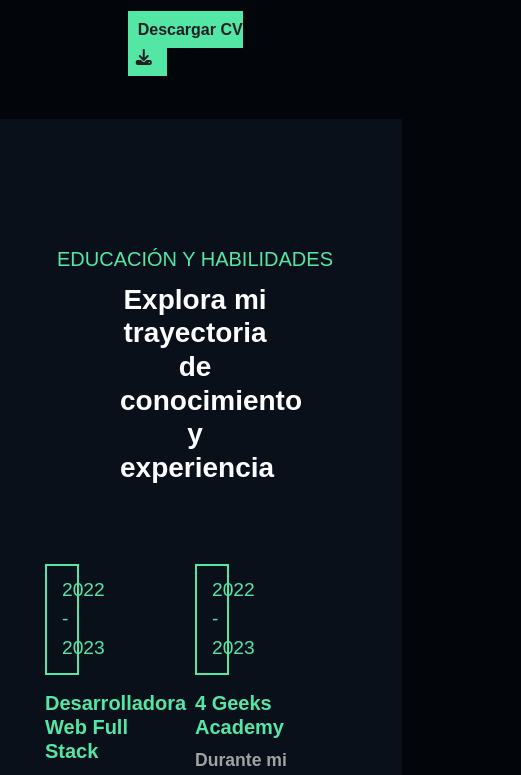
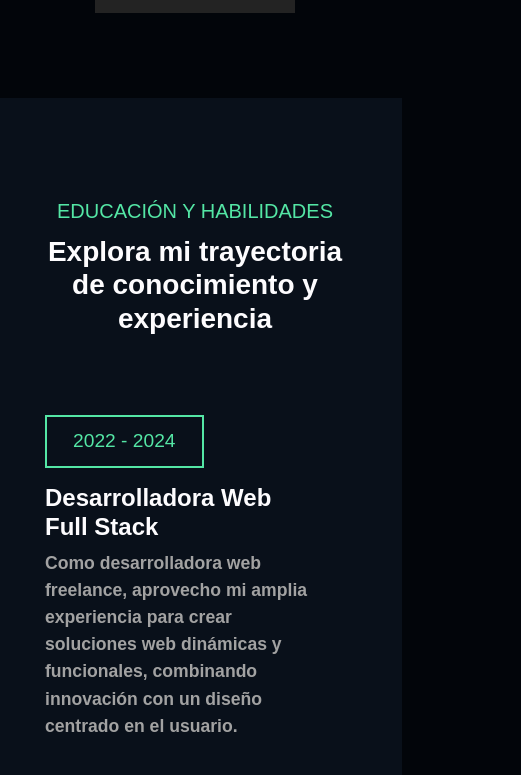
Before and after one commit to SaraMoreiraG/Portfolio, a React (Create React App) app: page / in a window 390 px wide. Shown: the part 4984-5759 px from the top of the page, 521 px wide, since content can reach past the window. Built offline with nearby package versions, Linux system fonts and the light colour scheme.

Commit message:
getintouch and skills responsive

```diff
--- a/src/App.css
+++ b/src/App.css
@@ -10,25 +10,20 @@ body {
   background-image: linear-gradient(to bottom right, #02050a, #09101a);
 }
 
-#about {
-  padding: 10em 5em 3em 5em;
-  background-color: #02050a;
-}
-
+#about,
+#skills,
+#projects,
 #getInTouch {
-  padding-left: 5em;
-  padding-right: 4em;
-  padding-top: 65px;
-}
-
-#skills,
-#projects {
-  padding: 0 100px 65px 100px;
-  background-color: #09101a;
+  padding: 85px 100px 65px 100px;
 }
 
 #contact {
-  padding: 5em;
+  padding: 0 100px 65px 100px;
+}
+#skills,
+#projects,
+#contact {
+  background-color: #09101a;
 }
 
 h1 {
@@ -49,6 +44,11 @@ h3 {
   line-height: 24px;
   color: #54E6A5;
   margin-top: 0.8em;
+}
+
+h4 {
+  font-size: 30px;
+  font-weight: 600;
 }
 
 p,
@@ -72,7 +72,8 @@ a {
   text-align: center;
   transition: background-color 0.3s ease-in-out;
 }
-.btn-clean{
+
+.btn-clean {
   border: none;
   text-decoration: none;
   background-color: transparent;
@@ -83,10 +84,6 @@ a {
   color: #1f1f24;
   font-weight: 600;
 }
-
-/* .btn-green2 {
-  width: 150px;
-} */
 
 .btn-green:hover,
 .btn-green2:hover,
@@ -100,7 +97,7 @@ a {
 }
 
 .btn-green2:hover .btn-clean,
-.btn-selected .btn-clean{
+.btn-selected .btn-clean {
   color: #fdfcfe;
 }
 
@@ -111,6 +108,18 @@ a {
 }
 
 @media (max-width: 992px) {
+  #about,
+  #skills,
+  #projects,
+  #getInTouch {
+    padding: 85px 80px 65px 80px;
+  }
+
+  #contact{
+    display: block;
+    padding: 20px 80px 65px 80px;
+
+  }
   h1 {
     font-size: 48px;
   }
@@ -119,32 +128,42 @@ a {
     font-size: 36px;
   }
 
-  #skills,
-  #projects {
-    padding: 0 80px 65px 80px;
+  h4 {
+    font-size: 28px;
   }
 }
 
 @media (max-width: 768px) {
+  #about,
+  #skills,
+  #projects,
+  #getInTouch {
+    padding: 85px 60px 65px 60px;
+  }
+
   .btn-green {
     padding: 10px 15px 10px 10px !important;
   }
-  .btn-green2{
+
+  .btn-green2 {
     width: none;
 
-  }
-  #skills,
-  #projects {
-    padding: 0 60px 65px 60px;
   }
 }
 
 @media (max-width: 576px) {
+  #about,
   #skills,
-  #projects {
-    padding: 0 45px 65px 45px;
+  #projects,
+  #getInTouch {
+    padding: 85px 45px 65px 45px;
   }
+
   h2 {
     font-size: 28px;
   }
+
+  h4 {
+    font-size: 24px;
+  }
 }
--- a/src/components/About/about.js
+++ b/src/components/About/about.js
@@ -10,16 +10,16 @@ function About() {
   const { t } = useTranslation();
 
   return (
-    <section className="row" id="about">
-      <div className="d-flex align-items-center col-6">
+    <section className="row g-5" id="about">
+      <div className="d-flex align-items-center col-md-6 col-sm-12">
         <div>
           <h3>{t('about.title')}</h3>
           <h2>{t('about.title2')}</h2>
           <div className="d-flex mt-5">
-            <div className="col-2 me-4">
-              <hr className="about-line"></hr>
+            <div className="col-md-2 col-sm-0 ">
+              <hr className="about-line me-2"></hr>
             </div>
-            <div className="col-10">
+            <div className="col-md-10 col-sm-12 mb-3">
               <p className="mb-5">{t('about.p')}</p>
               <a href={Cv} download="Cv Sara Moreira" className="btn-green">
               {t('about.download')} <i className="fa-solid fa-download ms-2"></i>
@@ -28,7 +28,7 @@ function About() {
           </div>
         </div>
       </div>
-      <div className="img-button col-6">
+      <div className="img-button col-md-6 col-sm-12">
         <div className="elem-container">
           <div className="col-8">
             <img src={profileImg} alt="Sara Moreira Img" />
--- a/src/components/Contact/contact.css
+++ b/src/components/Contact/contact.css
@@ -1,5 +1,14 @@
+/* .contact-container,
+.contact-box{
+	display: flex;
+} */
+
+.contact-box{
+	justify-content: flex-start;
+}
+
 #contact .fa-solid{
-	font-size: 60px;
+	font-size: 45px;
 	color: #02050a;
 }
 #contact .fa-brands{
@@ -15,12 +24,13 @@
 	display: flex;
 	align-items: center;
 	justify-content: center;
-	margin-right: 30px;
+	margin-right: 20px;
 }
 #contact h3{
-	font-size: 22px;
-	font-weight: bold;
-	margin-bottom: 20px;
+	font-size: 20px;
+	font-weight: 600;
+	margin: 0 0 15px 0;
+	color: #fdfcfe;
 }
 #contact p{
 	margin-bottom: 0;
@@ -28,3 +38,9 @@
 .social-media{
 	display: block;
 }
+
+@media (max-width: 576px) {
+	.contact-box{
+		justify-content: center;
+	}
+  }
--- a/src/components/GetInTouch/getInTouch.css
+++ b/src/components/GetInTouch/getInTouch.css
@@ -1,5 +1,5 @@
 #getInTouch h2 {
-	font-size: 128px;
+	font-size: 90px;
 	line-height: 60px;
 	margin-top: 30px;
 }
@@ -38,7 +38,8 @@
 }
 
 .block-text {
-	font-size: 1.2em;
+	font-size: 16px;
+	margin-top: 12px;
 	color: #fdfcfe;
 }
 
@@ -74,3 +75,29 @@
 .spinner-border{
 	color: #54E6A5;
 }
+
+@media (max-width: 992px) {
+	#getInTouch h2 {
+		font-size: 80px;
+	}
+	.block {
+		height: 300px;
+		width: 375px;
+	}
+  }
+
+  @media (max-width: 768px) {
+	#getInTouch h2 {
+		font-size: 70px;
+	}
+	.block {
+		height: 300px;
+		width: 900px;
+	}
+  }
+
+  @media (max-width: 576px) {
+	#getInTouch h2 {
+		font-size: 40px;
+	}
+  }
--- a/src/components/Projects/projects.js
+++ b/src/components/Projects/projects.js
@@ -89,7 +89,7 @@ function Projects() {
 
   return (
     <section className="row" id="projects">
-      <h3 className="mt-5 pt-5">{t("projects.title")}</h3>
+      <h3>{t("projects.title")}</h3>
       <h2 className="col-lg-7 col-md-12 mt-3 mb-5">
         {t("projects.description")}
       </h2>
--- a/src/components/Skills/skills.css
+++ b/src/components/Skills/skills.css
@@ -4,7 +4,6 @@
 	justify-content: center;
 	align-items: center;
 	text-align: center;
-	margin-top: 7em;
 }
 .education p,
 .experience p{
--- a/src/components/Skills/skills.js
+++ b/src/components/Skills/skills.js
@@ -1,5 +1,5 @@
 import React from "react";
-import { useTranslation } from 'react-i18next';
+import { useTranslation } from "react-i18next";
 
 import "./skills.css";
 
@@ -9,37 +9,45 @@ function Skills() {
   return (
     <section className="row" id="skills">
       <div className="center-title mb-4">
-        <h3 className="col-12">{t('skills.title')}</h3>
-        <h2 className="col-6 mt-1">{t('skills.description')}</h2>
+        <h3 className="col-12">{t("skills.title")}</h3>
+        <h2 className="col-lg-8 col-md-9 mt-1">{t("skills.description")}</h2>
       </div>
       <div className="row my-5">
-        <div className="education pe-3 col-6">
+        <div className="education pe-3 col-lg-6 col-md-11 col-sm-12">
           <div className="mb-5">
-            <div className="date mb-3 col-3">2022 - 2023</div>
-            <h3>{t('skills.experience1-title')}</h3>
-            <p>{t('skills.experience1-description')}</p>
+            <div className="date mb-3 col-lg-5 col-md-3 col-sm-4 col-7">
+              2022 - 2024
+            </div>
+            <h4>{t("skills.experience1-title")}</h4>
+            <p>{t("skills.experience1-description")}</p>
           </div>
           <div className="mb-5">
-            <div className="date mb-3 col-3">2021 - 2022</div>
-            <h3>{t('skills.experience2-title')}</h3>
-            <p>{t('skills.experience2-description')}</p>
+            <div className="date mb-3 col-lg-5 col-md-3 col-sm-4 col-7">
+              2021 - 2022
+            </div>
+            <h4>{t("skills.experience2-title")}</h4>
+            <p>{t("skills.experience2-description")}</p>
           </div>
         </div>
-        <div className="experience col-6">
+        <div className="experience col-lg-6 col-md-11 col-sm-12">
           <div className="mb-5">
-            <div className="date mb-3 col-3">2022 - 2023</div>
-            <h3>{t('skills.education1-title')}</h3>
-            <p>{t('skills.education1-description')}</p>
+            <div className="date mb-3 col-lg-5 col-md-3 col-sm-4 col-7">
+              2022 - 2023
+            </div>
+            <h4>{t("skills.education1-title")}</h4>
+            <p>{t("skills.education1-description")}</p>
           </div>
           <div className="mb-5">
-            <div className="date mb-3 col-3">2020 - 2021</div>
-            <h3>{t('skills.education2-title')}</h3>
-            <p>{t('skills.education2-description')}</p>
+            <div className="date mb-3 col-lg-5 col-md-3 col-sm-4 col-7">
+              2020 - 2021
+            </div>
+            <h4>{t("skills.education2-title")}</h4>
+            <p>{t("skills.education2-description")}</p>
           </div>
         </div>
       </div>
       <div className="row">
-        <div className="col-6">
+        <div className="col-lg-6 col-md-12">
           <div className="pe-3 mb-5">
             <div className="techs pt-3">
               <p className="tech-text ms-4">JavaScript</p>
@@ -59,7 +67,7 @@ function Skills() {
             </div>
           </div>
         </div>
-		<div className="col-6">
+        <div className="col-lg-6 col-md-12">
           <div className="pe-3 mb-5">
             <div className="techs pt-3">
               <p className="tech-text ms-4">Python</p>
--- a/src/locales/en.json
+++ b/src/locales/en.json
@@ -18,7 +18,7 @@
 	"getintouch.code": "Code ",
 	"getintouch.innovation": "and Innovation",
 	"getintouch.description": "Whether you're considering a project collaboration, exploring opportunities with your company, or need answers to your queries, feel free to contact me. I'm open to working with companies and here to provide support to help you achieve your goals.",
-	"getintouch.projects": "Completed projects",
+	"getintouch.projects": "Happy clients",
 	"getintouch.clients": "Client reviews",
 	"getintouch.form-title": "GET TOUCH ME?",
 	"getintouch.form-p": "If you're interested in collaborating on a project or have any questions, please don't hesitate to reach out to me. I'm here to assist you.",
--- a/src/locales/es.json
+++ b/src/locales/es.json
@@ -19,7 +19,7 @@
 	"getintouch.innovation": "e Innovación",
 	"getintouch.description": "Ya sea que estés considerando una colaboración en un proyecto, explorando oportunidades con tu empresa o necesites respuestas a tus preguntas, no dudes en ponerte en contacto conmigo. Estoy abierta a trabajar con empresas y aquí para brindarte apoyo para alcanzar tus objetivos.",
 	"getintouch.projects": "Proyectos completados",
-	"getintouch.clients": "Opiniones de clientes",
+	"getintouch.clients": "Clientes satisfechos",
 	"getintouch.form-title": "¿Nos ponemos en contacto?",
 	"getintouch.form-p": "Si estás interesado en colaborar en un proyecto o tienes alguna pregunta, por favor no dudes en contactarme. Estoy aquí para ayudarte.",
 	"getintouch.form-name": "Tu nombre",
```
Also changed, not shown: src/components/Contact/contact.js (+28 -19 lines), src/components/GetInTouch/getInTouch.js (+6 -6 lines).
